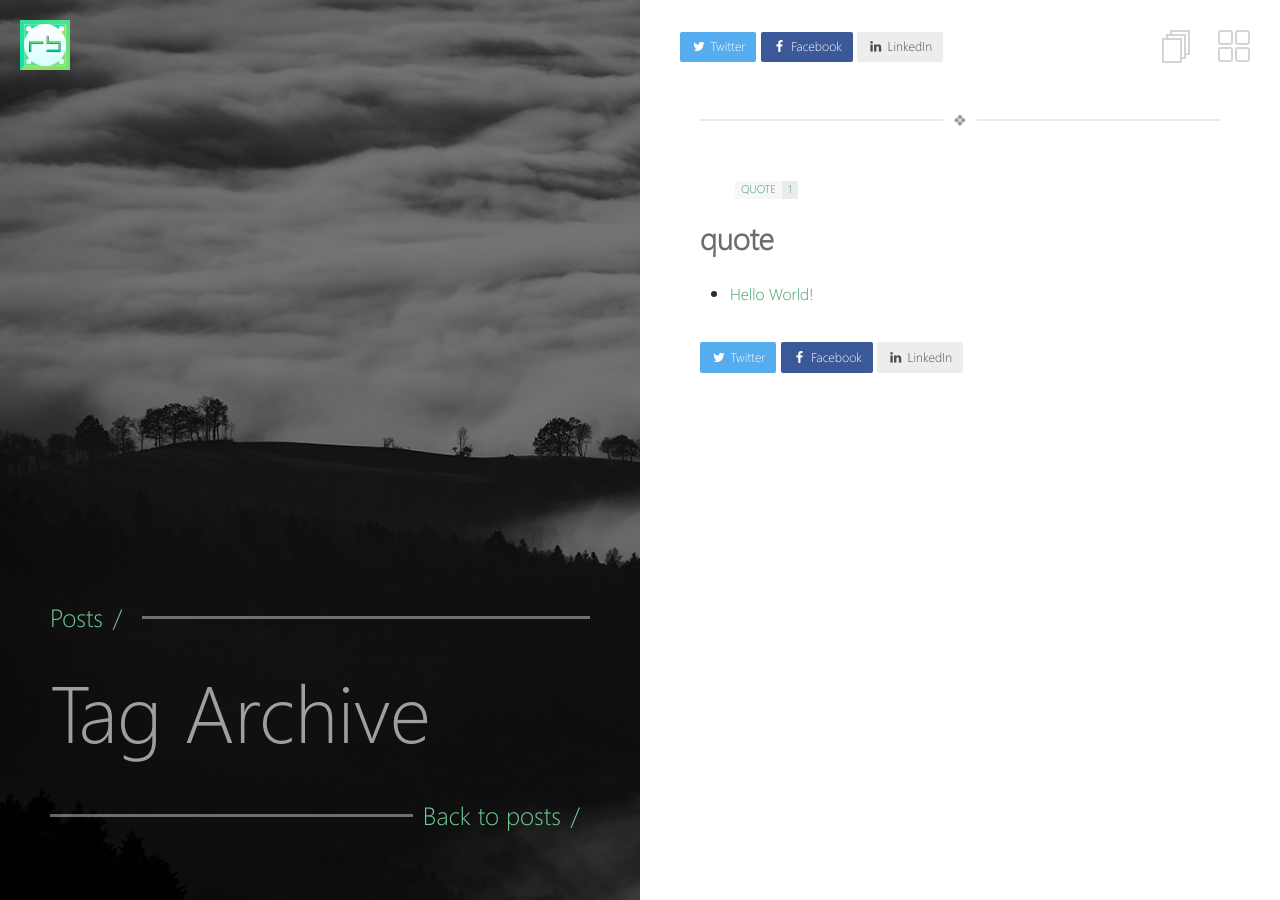
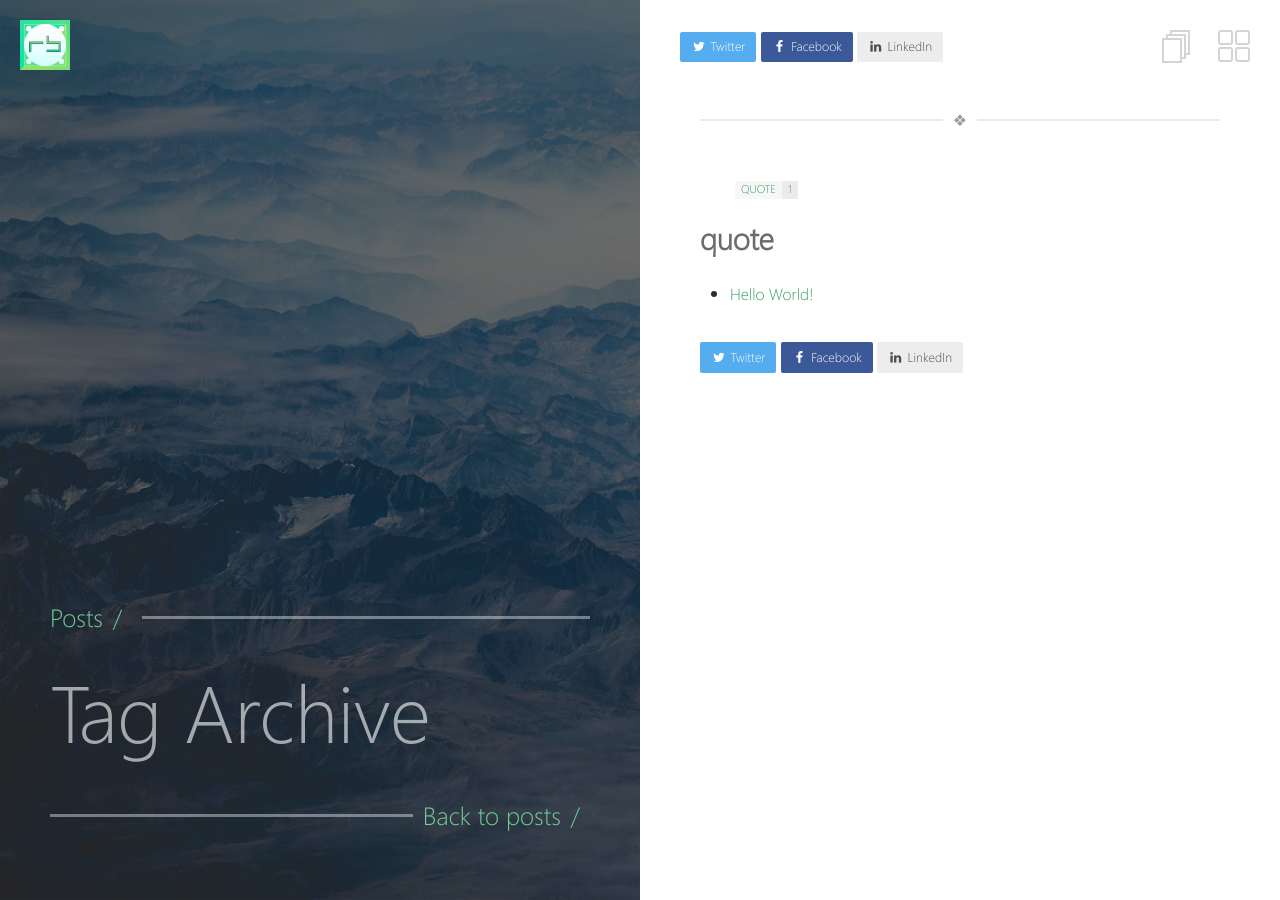
Before and after one commit to r-bassi/r-bassi.github.io, a Jekyll site: the page built from _pages/tags.md, in a window 1280 px wide. Built offline with Jekyll 4.4.1, drawn with Linux system fonts in a browser that asks for light colours.

Commit message:
post test 2

```diff
--- a/_config.yml
+++ b/_config.yml
@@ -9,7 +9,7 @@ locale: en_US
 background:
   homepage: images/home.png                           # this image will be shown on homepage's left block
   post-list: images/unsplash-image-10.jpg             # this image will be shown on post list page
-  default-post: images/unsplash-gallery-image-3.jpg   # this image will be shown when post's front matter doesn't specify any image
+  default-post: images/unsplash-image-6.jpg   # this image will be shown when post's front matter doesn't specify any image
 
 # Jekyll
 permalink:          /:title/
```
Also changed, not shown: _posts/2020-12-29-first-post.md (+1 -0 lines).
